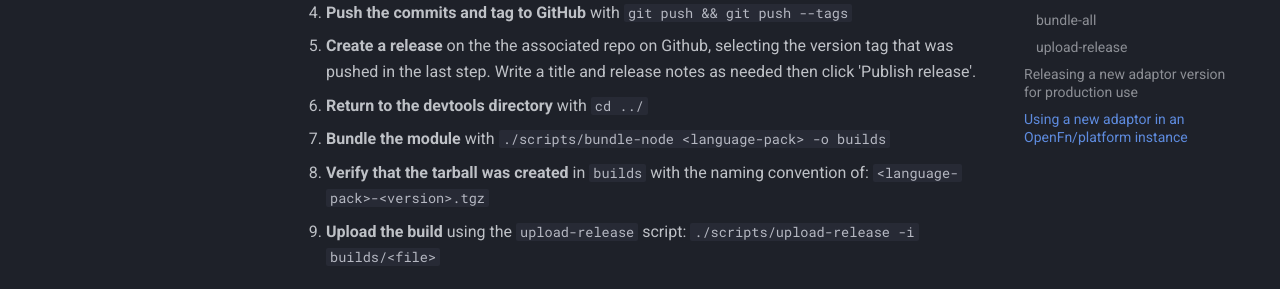
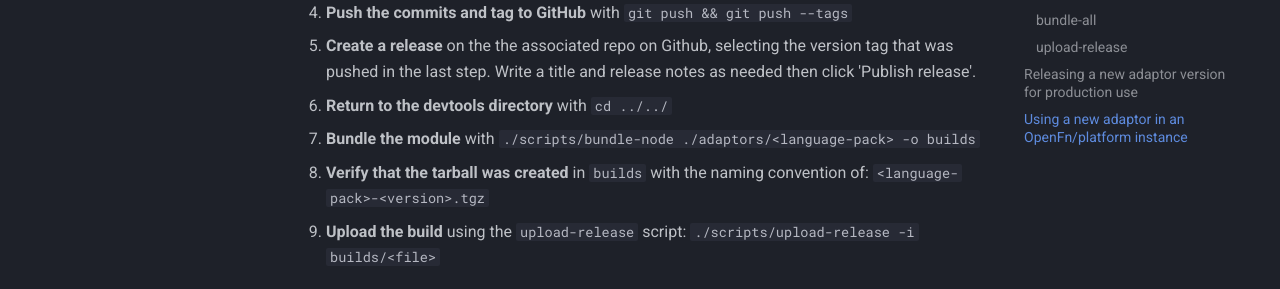
Before and after one commit to OpenFn/devtools, an MkDocs documentation site: the page built from docs/deploying.md, in a window 1280 px wide and 900 px high, scrolled down 1809 px. Shown: the part 223-512 px from the top of the window. Built offline with MkDocs 1.6.1 and Material for MkDocs 9.7.7, drawn with Linux system fonts in a browser that asks for light colours; a script that is not in the unit is left out; comment, search, counter and statistics services are not loaded.

Commit message:
relative paths for deploying docs

```diff
--- a/docs/deploying.md
+++ b/docs/deploying.md
@@ -80,8 +80,8 @@ Arguments `./scripts/upload-release -i <file> [-u]`
 5. **Create a release** on the the associated repo on Github, selecting the
    version tag that was pushed in the last step. Write a title and release notes
    as needed then click 'Publish release'.
-6. **Return to the devtools directory** with `cd ../`
-7. **Bundle the module** with `./scripts/bundle-node <language-pack> -o builds`
+6. **Return to the devtools directory** with `cd ../../`
+7. **Bundle the module** with `./scripts/bundle-node ./adaptors/<language-pack> -o builds`
 8. **Verify that the tarball was created** in `builds` with the naming
    convention of: `<language-pack>-<version>.tgz`
 9. **Upload the build** using the `upload-release` script:
```
